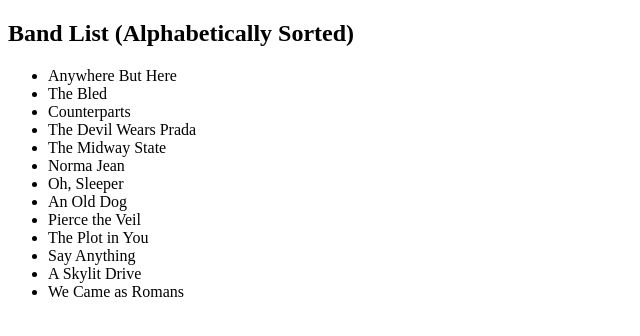
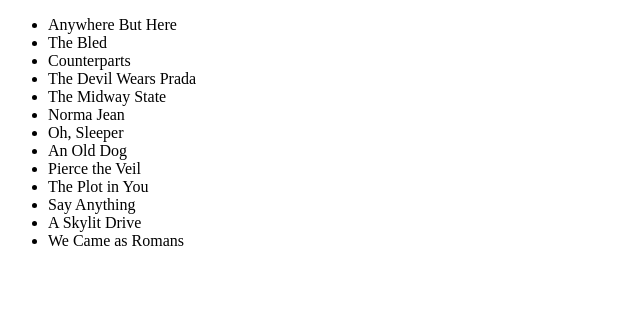
Before and after one commit to acciojob/sorting-articles-iqubal0612, a website: page main.html in a window 1280 px wide. Shown: the whole page, without its empty margins (0-640 px from the left). Drawn offline with Linux system fonts and the light colour scheme.

Commit message:
created a submission

```diff
--- a/main.html
+++ b/main.html
@@ -6,7 +6,7 @@
 </head>
 
 <body>
-    <h2>Band List (Alphabetically Sorted)</h2>
+
 
     <ul id="band"></ul>
 
--- a/script.js
+++ b/script.js
@@ -1,4 +1,3 @@
-//your JS code here. If required.
 const bands = [
     'The Plot in You',
     'The Devil Wears Prada',
@@ -15,21 +14,18 @@
     'An Old Dog'
 ];
 
-// Function to remove articles for sorting
-function stripArticle(name) {
-    return name.replace(/^(a |an |the )/i, '').trim();
+// Remove leading articles ONLY for sorting
+function stripArticle(str) {
+    return str.replace(/^(a|an|the)\s+/i, '');
 }
 
-// Sort bands ignoring articles
+// Sort alphabetically ignoring articles
 bands.sort((a, b) => {
     return stripArticle(a).localeCompare(stripArticle(b));
 });
 
-// Display sorted list
-const ul = document.getElementById("band");
-
-bands.forEach(band => {
-    const li = document.createElement("li");
-    li.textContent = band;
-    ul.appendChild(li);
-});
+// Render list
+const bandList = document.getElementById("band");
+bandList.innerHTML = bands
+    .map(band => `<li>${band}</li>`)
+    .join("");
```
